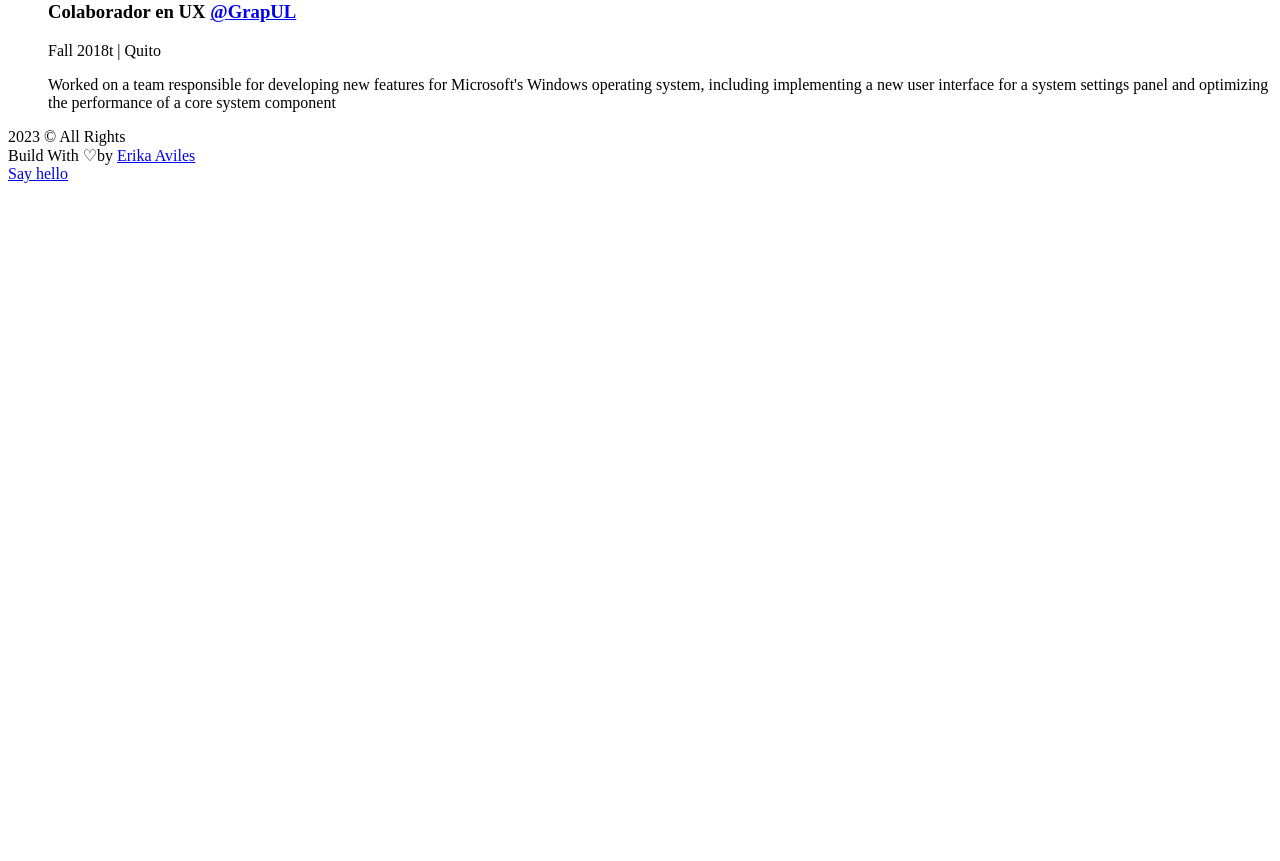
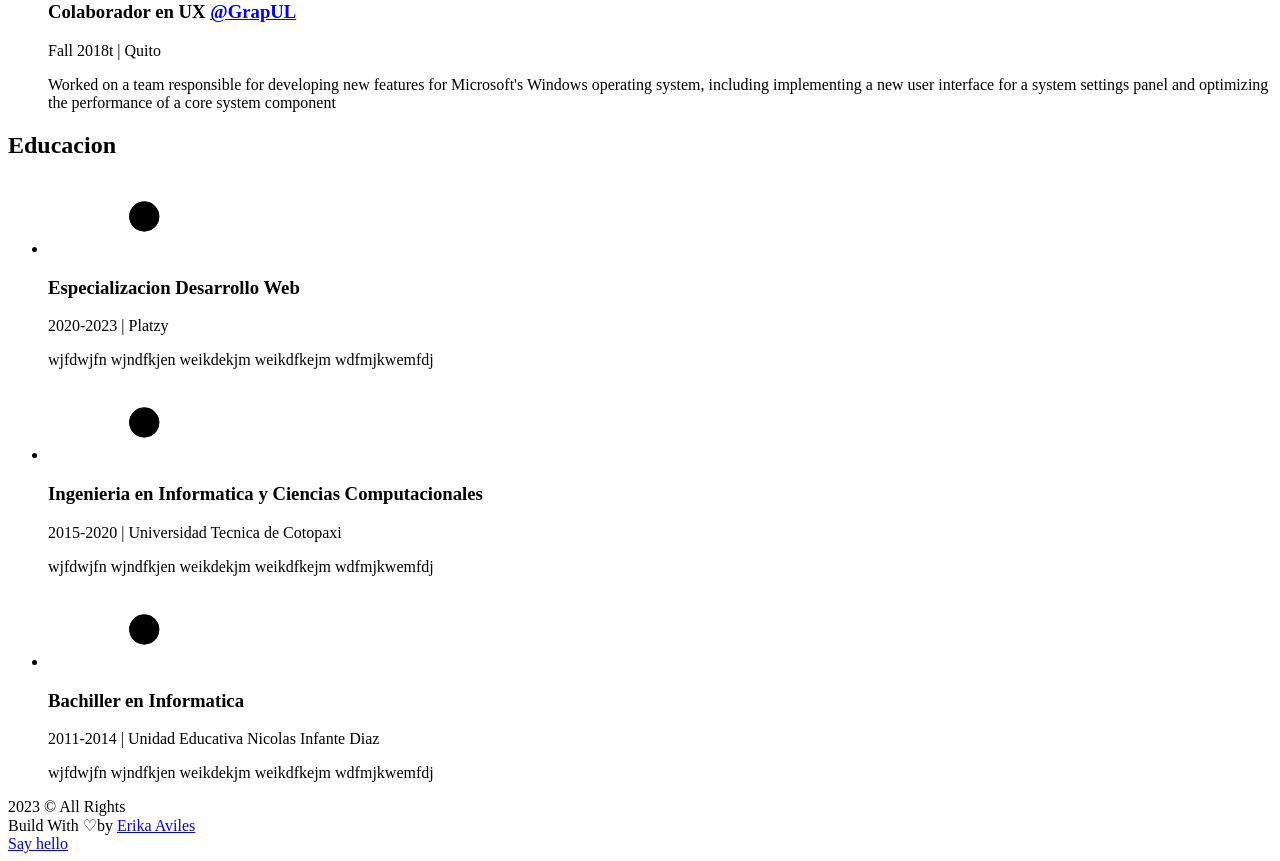
Before and after one commit to Erik-Aviles/my-portfolio, a Next.js app: page /about in a window 1280 px wide. Shown: the part 2340-3201 px from the top of the page. Before the commit the page ends 2531 px from the top, so only its background shows below. Built offline with nearby package versions, Linux system fonts and the light colour scheme.

Commit message:
Educacion (componente reducido)

```diff
--- a/src/components/DetailsExperience.js
+++ b/src/components/Details.js
@@ -2,19 +2,12 @@ import React, { useRef } from "react";
 import AnimatedLiIcon from "./stylesComponents/AnimatedLiIcon";
 import { motion } from "framer-motion";
 
-const DetailsExperience = ({
-  position,
-  company,
-  companyLink,
-  time,
-  address,
-  work,
-}) => {
+const Details = ({ name, time, place, info, company, companyLink }) => {
   const ref = useRef(null);
   return (
     <li
       ref={ref}
-      className="my-8 first:mt-0 last:mb-0 w-[60%] mx-auto flex flex-col items-center justify-between"
+      className="my-8 first:mt-0 last:mb-0 w-[60%] mx-auto flex flex-col items-start justify-between"
     >
       <AnimatedLiIcon reference={ref} />
       <motion.div
@@ -23,7 +16,8 @@ const DetailsExperience = ({
         transition={{ duration: 0.5, type: "spring" }}
       >
         <h3 className="capitalize font-bold text-2xl">
-          {position}&nbsp;
+          {name}&nbsp;
+          {company && (
             <a
               href={companyLink}
               target="_blank"
@@ -31,13 +25,14 @@ const DetailsExperience = ({
             >
               @{company}
             </a>
+          )}
         </h3>
         <span className="capitalize font-medium text-dark/75">
-          {time} | {address}
+          {time} | {place}
         </span>
-        <p className="font-medium w-full">{work}</p>
+        <p className="font-medium w-full">{info}</p>
       </motion.div>
     </li>
   );
 };
-export default DetailsExperience;
+export default Details;
--- /dev/null
+++ b/src/components/Education.js
@@ -0,0 +1,57 @@
+import React, { useRef } from "react";
+import Title from "./Title";
+import Details from "./Details";
+import { motion, useScroll } from "framer-motion";
+
+const educationData = [
+  {
+    type: "Especializacion Desarrollo Web",
+    time: "2020-2023",
+    place: "Platzy",
+    info: "wjfdwjfn wjndfkjen weikdekjm weikdfkejm wdfmjkwemfdj",
+  },
+  {
+    type: "Ingenieria en Informatica y Ciencias Computacionales",
+    time: "2015-2020",
+    place: "Universidad Tecnica de Cotopaxi",
+    info: "wjfdwjfn wjndfkjen weikdekjm weikdfkejm wdfmjkwemfdj",
+  },
+  {
+    type: "Bachiller en Informatica",
+    time: "2011-2014",
+    place: "Unidad Educativa Nicolas Infante Diaz",
+    info: "wjfdwjfn wjndfkjen weikdekjm weikdfkejm wdfmjkwemfdj",
+  },
+];
+
+const Education = () => {
+  const ref = useRef(null);
+  const { scrollYProgress } = useScroll({
+    target: ref,
+    offset: ["start end", "center start"],
+  });
+  return (
+    <div className="mt-24">
+      <Title title="Educacion" />
+      <div ref={ref} className="w-[75%] mt-8 mx-auto relative">
+        <motion.div
+          style={{ scaleY: scrollYProgress }}
+          className="absolute left-9 top-0 w-[4px] h-screen bg-dark origin-top"
+        />
+        <ul className="w-full flex flex-col items-start justify-between ml-4">
+          {educationData.map((item, index) => (
+            <Details
+              key={`id${index}`}
+              name={item.type}
+              time={item.time}
+              place={item.place}
+              info={item.info}
+            />
+          ))}
+        </ul>
+      </div>
+    </div>
+  );
+};
+
+export default Education;
--- a/src/components/Experience.js
+++ b/src/components/Experience.js
@@ -1,8 +1,7 @@
 import React, { useRef } from "react";
 import Title from "./Title";
-import DetailsExperience from "./DetailsExperience";
+import Details from "./Details";
 import { motion, useScroll } from "framer-motion";
-import AnimatedLiIcon from "./stylesComponents/AnimatedLiIcon";
 
 const experienceData = [
   {
@@ -10,40 +9,40 @@ const experienceData = [
     company: "Smith",
     companyLink: "www.Anne.com",
     time: "2022-Present",
-    address: "Guayaquil",
-    work: "Worked on a team responsible for developing new features for Google's search engine, including improving the accuracy and relevance of search results and developing new tools for data analysis and visualization",
+    place: "Guayaquil",
+    info: "Worked on a team responsible for developing new features for Google's search engine, including improving the accuracy and relevance of search results and developing new tools for data analysis and visualization",
   },
   {
     position: "Ingeniero de Software",
     company: "Anne ",
     companyLink: "www.Anne.com",
     time: "2020-2021",
-    address: "Quevedo",
-    work: "Worked on a team responsible for developing a new mobile app feature that allowed users to create and share short-form video content, including designing and implementing a new user interface and developing the backend infrastructure to support the feature",
+    place: "Quevedo",
+    info: "Worked on a team responsible for developing a new mobile app feature that allowed users to create and share short-form video content, including designing and implementing a new user interface and developing the backend infrastructure to support the feature",
   },
   {
     position: "Ingeniero de datos",
     company: "Google",
     companyLink: "www.Google.com",
     time: "Summer 2021 ",
-    address: "Machala",
-    work: "Worked on a team responsible for developing new features for Microsoft's Windows operating system, including implementing a new user interface for a system settings panel and optimizing the performance of a core system component",
+    place: "Machala",
+    info: "Worked on a team responsible for developing new features for Microsoft's Windows operating system, including implementing a new user interface for a system settings panel and optimizing the performance of a core system component",
   },
   {
     position: "Supervisor",
     company: "Seattle, WA.",
     companyLink: "www.Seattle.com",
     time: "Summer 2019 ",
-    address: "Machala",
-    work: "Assisted in teaching a course on computer programming, held office hours to help students with assignments, and graded exams and assignments.",
+    place: "Machala",
+    info: "Assisted in teaching a course on computer programming, held office hours to help students with assignments, and graded exams and assignments.",
   },
   {
     position: "Colaborador en UX",
     company: "GrapUL",
     companyLink: "www.GrapUL.com",
     time: "Fall 2018t",
-    address: "Quito",
-    work: "Worked on a team responsible for developing new features for Microsoft's Windows operating system, including implementing a new user interface for a system settings panel and optimizing the performance of a core system component",
+    place: "Quito",
+    info: "Worked on a team responsible for developing new features for Microsoft's Windows operating system, including implementing a new user interface for a system settings panel and optimizing the performance of a core system component",
   },
 ];
 
@@ -63,14 +62,14 @@ const Experience = () => {
         />
         <ul className="w-full flex flex-col items-start justify-between ml-4">
           {experienceData.map((item, index) => (
-            <DetailsExperience
+            <Details
               key={`id${index}`}
-              position={item.position}
+              name={item.position}
               company={item.company}
               companyLink={item.companyLink}
               time={item.time}
-              address={item.address}
-              work={item.work}
+              place={item.place}
+              info={item.info}
             />
           ))}
         </ul>
--- a/src/pages/about.js
+++ b/src/pages/about.js
@@ -7,6 +7,7 @@ import profileWomen from "../../public/images/profile/profile-2.png";
 import AnimatedNumber from "@/components/stylesComponents/AnimatedNumber";
 import Skills from "@/components/Skills";
 import Experience from "@/components/Experience";
+import Education from "@/components/Education";
 
 const historicalData = [
   { id: 1, description: "Clientes satisfehos", time: 5 },
@@ -79,6 +80,7 @@ export default function about() {
           </div>
           <Skills />
           <Experience />
+          <Education />
         </Layout>
       </main>
     </>
```
Lines whose indentation alone changed are shown as unchanged.
